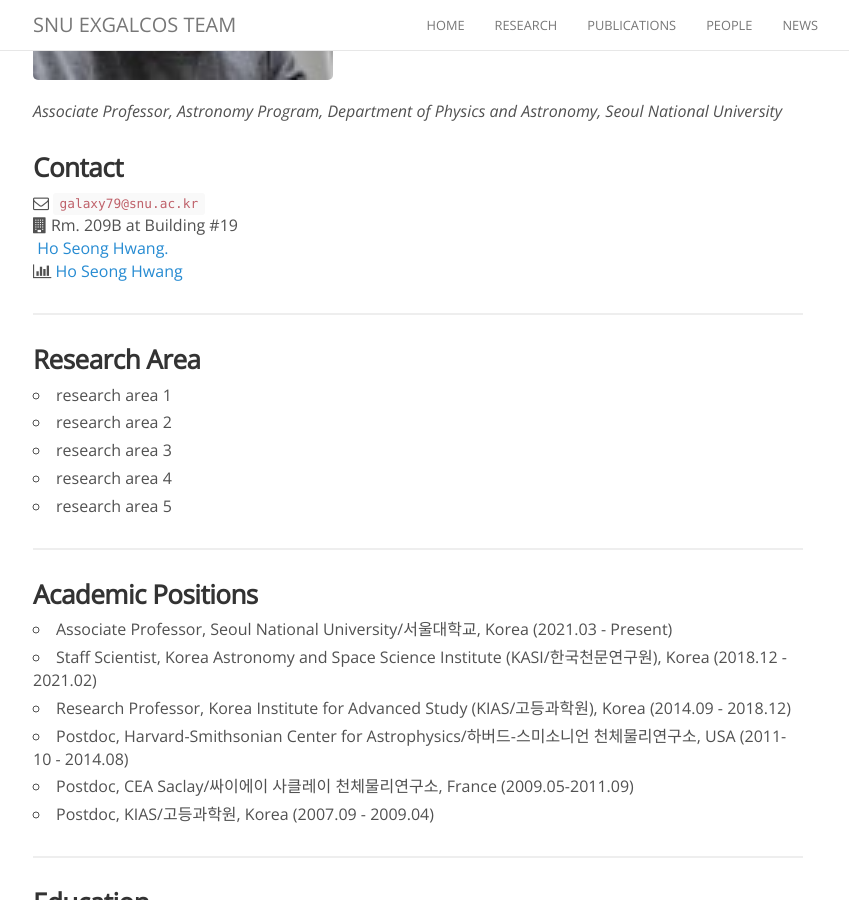
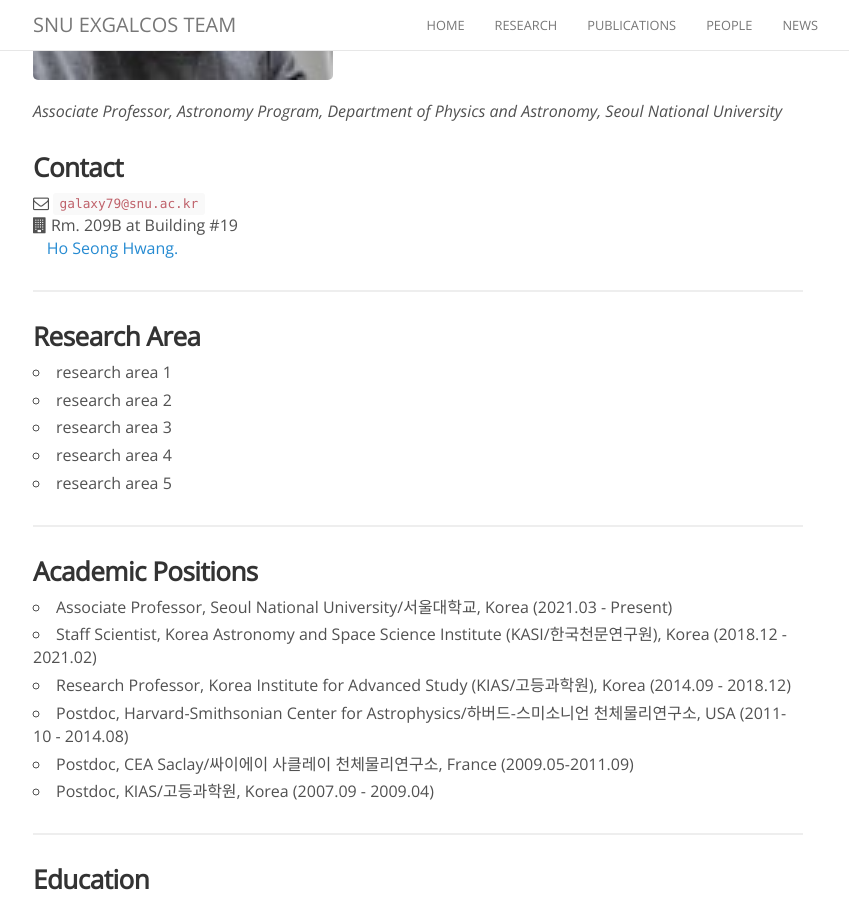
Before and after one commit to exgalcos/exgalcos.github.io, a Jekyll site: the page built from _people/hoseong_hwang.md, in a window 1280 px wide and 900 px high, scrolled down 461 px. Shown: the whole window, without its empty margins (222-1071 px from the left). Built offline with Jekyll 4.4.1, drawn with Linux system fonts in a browser that asks for light colours; nearby versions of some CDN libraries; comment, search, counter and statistics services are not loaded.

Commit message:
Update hoseong_hwang.md

```diff
--- a/_people/hoseong_hwang.md
+++ b/_people/hoseong_hwang.md
@@ -11,8 +11,7 @@
 ### Contact
 <i class="fa fa-envelope-o"></i> `galaxy79@snu.ac.kr`<br>
 <i class="fa fa-building"></i> Rm. 209B at Building #19 <br>
-<a href="https://github.com/exgalcos"><i class="fa fa-homepage"></i> Ho Seong Hwang.</a><br>
-<i class="fa fa-bar-chart"></i> [Ho Seong Hwang](https://hwanghs.github.io)
+<a href="https://hwanghs.github.io"><i class="fa-solid fa-link"></i> Ho Seong Hwang.</a><br>
 
 <hr>
 
```
